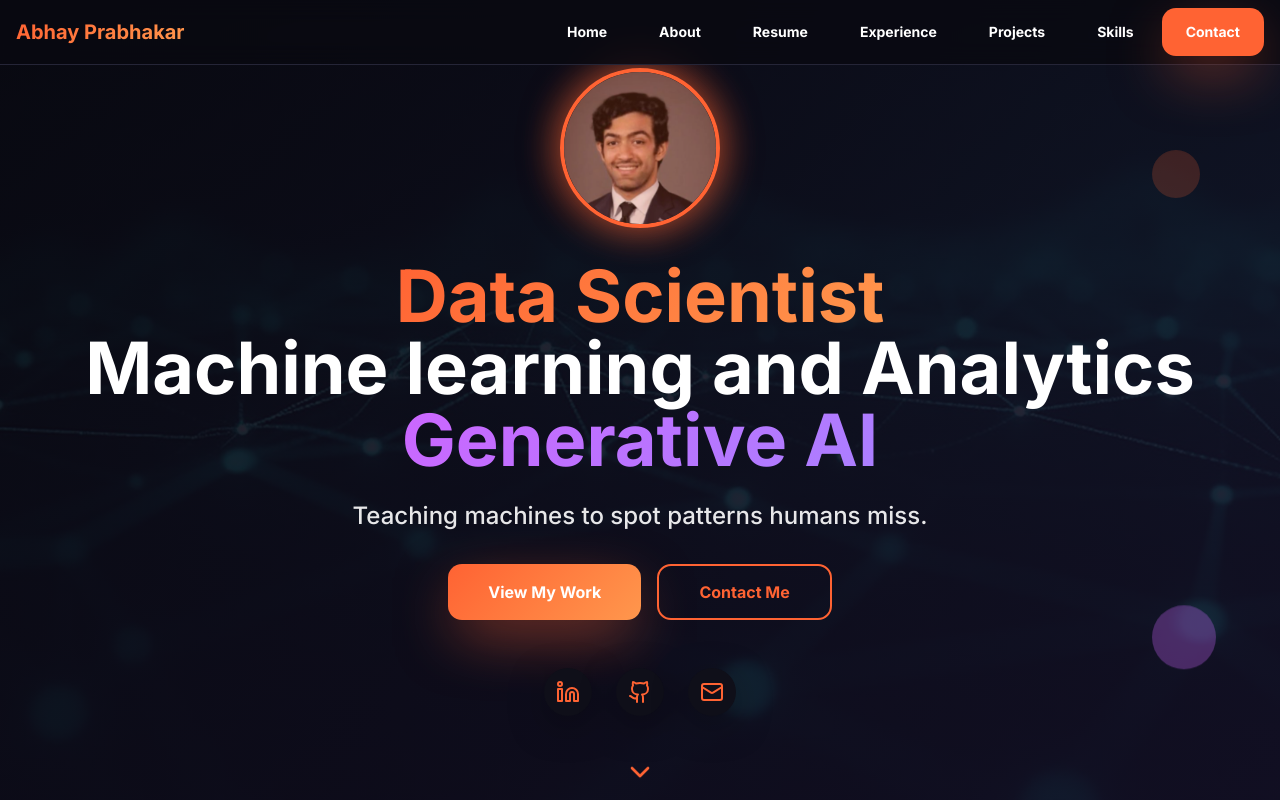
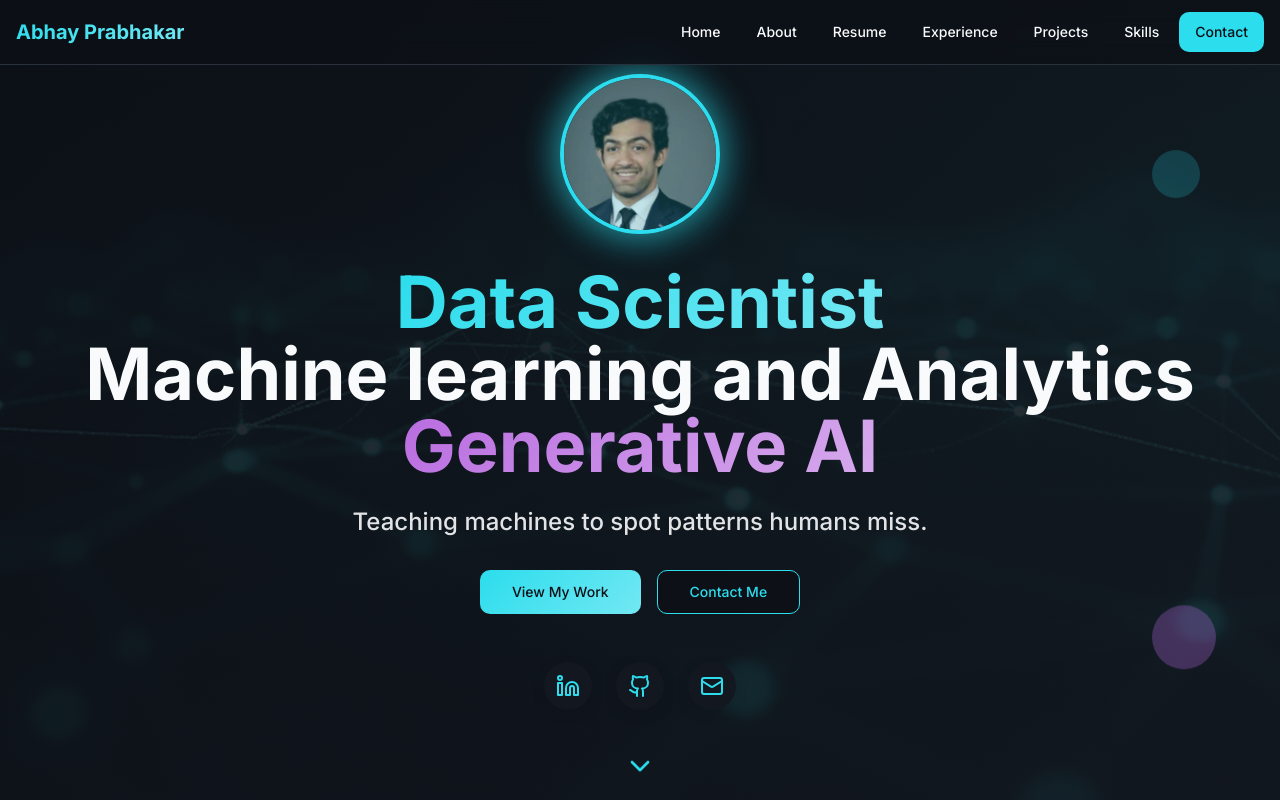
Before and after one commit to AbhayPrabhakar4100/portfoliodatascience, a React (Vite) app: page / in a window 1280 px wide. Shown: the top 800 px of the page. Built offline with nearby package versions, Linux system fonts and the light colour scheme.

Commit message:
Reverted to commit 553a3c3e8990d69c9b9e1d8435f1abacf175501f

```diff
--- a/src/components/ui/button.tsx
+++ b/src/components/ui/button.tsx
@@ -5,25 +5,25 @@ import { cva, type VariantProps } from "class-variance-authority"
 import { cn } from "@/lib/utils"
 
 const buttonVariants = cva(
-  "inline-flex items-center justify-center gap-2 whitespace-nowrap rounded-md text-sm font-bold ring-offset-background transition-all focus-visible:outline-none focus-visible:ring-2 focus-visible:ring-ring focus-visible:ring-offset-2 disabled:pointer-events-none disabled:opacity-50 [&_svg]:pointer-events-none [&_svg]:size-4 [&_svg]:shrink-0",
+  "inline-flex items-center justify-center gap-2 whitespace-nowrap rounded-md text-sm font-medium ring-offset-background transition-colors focus-visible:outline-none focus-visible:ring-2 focus-visible:ring-ring focus-visible:ring-offset-2 disabled:pointer-events-none disabled:opacity-50 [&_svg]:pointer-events-none [&_svg]:size-4 [&_svg]:shrink-0",
   {
     variants: {
       variant: {
-        default: "bg-primary text-primary-foreground hover:bg-primary/90 shadow-primary hover:shadow-glow",
+        default: "bg-primary text-primary-foreground hover:bg-primary/90",
         destructive:
           "bg-destructive text-destructive-foreground hover:bg-destructive/90",
         outline:
-          "border-2 border-primary bg-transparent text-primary hover:bg-primary hover:text-primary-foreground",
+          "border border-input bg-background hover:bg-accent hover:text-accent-foreground",
         secondary:
           "bg-secondary text-secondary-foreground hover:bg-secondary/80",
-        ghost: "hover:bg-accent/20 hover:text-accent",
+        ghost: "hover:bg-accent hover:text-accent-foreground",
         link: "text-primary underline-offset-4 hover:underline",
       },
       size: {
-        default: "h-12 px-6 py-3",
-        sm: "h-10 rounded-md px-4",
-        lg: "h-14 rounded-md px-10 text-base",
-        icon: "h-12 w-12",
+        default: "h-10 px-4 py-2",
+        sm: "h-9 rounded-md px-3",
+        lg: "h-11 rounded-md px-8",
+        icon: "h-10 w-10",
       },
     },
     defaultVariants: {
--- a/src/components/ui/card.tsx
+++ b/src/components/ui/card.tsx
@@ -9,7 +9,7 @@ const Card = React.forwardRef<
   <div
     ref={ref}
     className={cn(
-      "rounded-xl border-2 border-border bg-card text-card-foreground shadow-card hover:shadow-primary transition-all duration-300 hover:border-primary/50",
+      "rounded-lg border bg-card text-card-foreground shadow-sm",
       className
     )}
     {...props}
@@ -36,7 +36,7 @@ const CardTitle = React.forwardRef<
   <h3
     ref={ref}
     className={cn(
-      "text-2xl font-bold leading-none tracking-tight",
+      "text-2xl font-semibold leading-none tracking-tight",
       className
     )}
     {...props}
--- a/src/index.css
+++ b/src/index.css
@@ -8,53 +8,53 @@ All colors MUST be HSL.
 
 @layer base {
   :root {
-    /* Bold & Modern Design System */
-    --background: 240 30% 5%;
-    --foreground: 0 0% 100%;
+    /* Portfolio Dark Theme Design System */
+    --background: 215 28% 7%;
+    --foreground: 210 40% 98%;
 
-    --card: 240 25% 8%;
-    --card-foreground: 0 0% 100%;
+    --card: 215 25% 10%;
+    --card-foreground: 210 40% 98%;
 
-    --popover: 240 25% 8%;
-    --popover-foreground: 0 0% 100%;
+    --popover: 215 25% 10%;
+    --popover-foreground: 210 40% 98%;
 
-    --primary: 14 100% 60%;
-    --primary-foreground: 0 0% 100%;
+    --primary: 185 84% 55%;
+    --primary-foreground: 215 28% 7%;
 
-    --secondary: 240 20% 12%;
-    --secondary-foreground: 0 0% 100%;
+    --secondary: 215 20% 15%;
+    --secondary-foreground: 210 40% 98%;
 
-    --muted: 240 15% 15%;
-    --muted-foreground: 240 5% 70%;
+    --muted: 215 20% 15%;
+    --muted-foreground: 215 15% 65%;
 
-    --accent: 280 100% 70%;
-    --accent-foreground: 0 0% 100%;
+    --accent: 280 65% 65%;
+    --accent-foreground: 215 28% 7%;
 
     --destructive: 0 84% 60%;
-    --destructive-foreground: 0 0% 100%;
+    --destructive-foreground: 210 40% 98%;
 
-    --border: 240 20% 18%;
-    --input: 240 20% 12%;
-    --ring: 14 100% 60%;
+    --border: 215 20% 20%;
+    --input: 215 20% 15%;
+    --ring: 185 84% 55%;
 
-    --radius: 1rem;
+    --radius: 0.75rem;
 
-    /* Bold Modern Colors */
-    --hero-gradient-start: 240 30% 5%;
-    --hero-gradient-end: 250 40% 10%;
-    --primary-glow: 14 100% 70%;
-    --accent-glow: 280 100% 80%;
+    /* Custom Portfolio Colors */
+    --hero-gradient-start: 215 28% 7%;
+    --hero-gradient-end: 215 25% 10%;
+    --primary-glow: 185 84% 70%;
+    --accent-glow: 280 65% 80%;
 
-    /* Dramatic Shadows and Effects */
-    --shadow-primary: 0 20px 60px -10px hsl(14 100% 60% / 0.6);
-    --shadow-accent: 0 20px 60px -10px hsl(280 100% 70% / 0.5);
-    --shadow-card: 0 10px 40px -8px hsl(0 0% 0% / 0.6);
+    /* Shadows and Effects */
+    --shadow-primary: 0 10px 40px -15px hsl(185 84% 55% / 0.4);
+    --shadow-accent: 0 10px 40px -15px hsl(280 65% 65% / 0.3);
+    --shadow-card: 0 4px 20px -8px hsl(0 0% 0% / 0.3);
 
-    /* Bold Gradients */
-    --gradient-primary: linear-gradient(135deg, hsl(14 100% 60%), hsl(25 100% 65%));
-    --gradient-accent: linear-gradient(135deg, hsl(280 100% 70%), hsl(260 100% 75%));
-    --gradient-hero: linear-gradient(135deg, hsl(240 30% 5%), hsl(250 40% 10%));
-    --gradient-card: linear-gradient(145deg, hsl(240 25% 8%), hsl(240 20% 12%));
+    /* Gradients */
+    --gradient-primary: linear-gradient(135deg, hsl(185 84% 55%), hsl(185 84% 70%));
+    --gradient-accent: linear-gradient(135deg, hsl(280 65% 65%), hsl(280 65% 80%));
+    --gradient-hero: linear-gradient(135deg, hsl(215 28% 7%), hsl(215 25% 10%));
+    --gradient-card: linear-gradient(145deg, hsl(215 25% 10%), hsl(215 20% 15%));
 
     /* Animations */
     --transition-smooth: all 0.3s cubic-bezier(0.4, 0, 0.2, 1);
```
